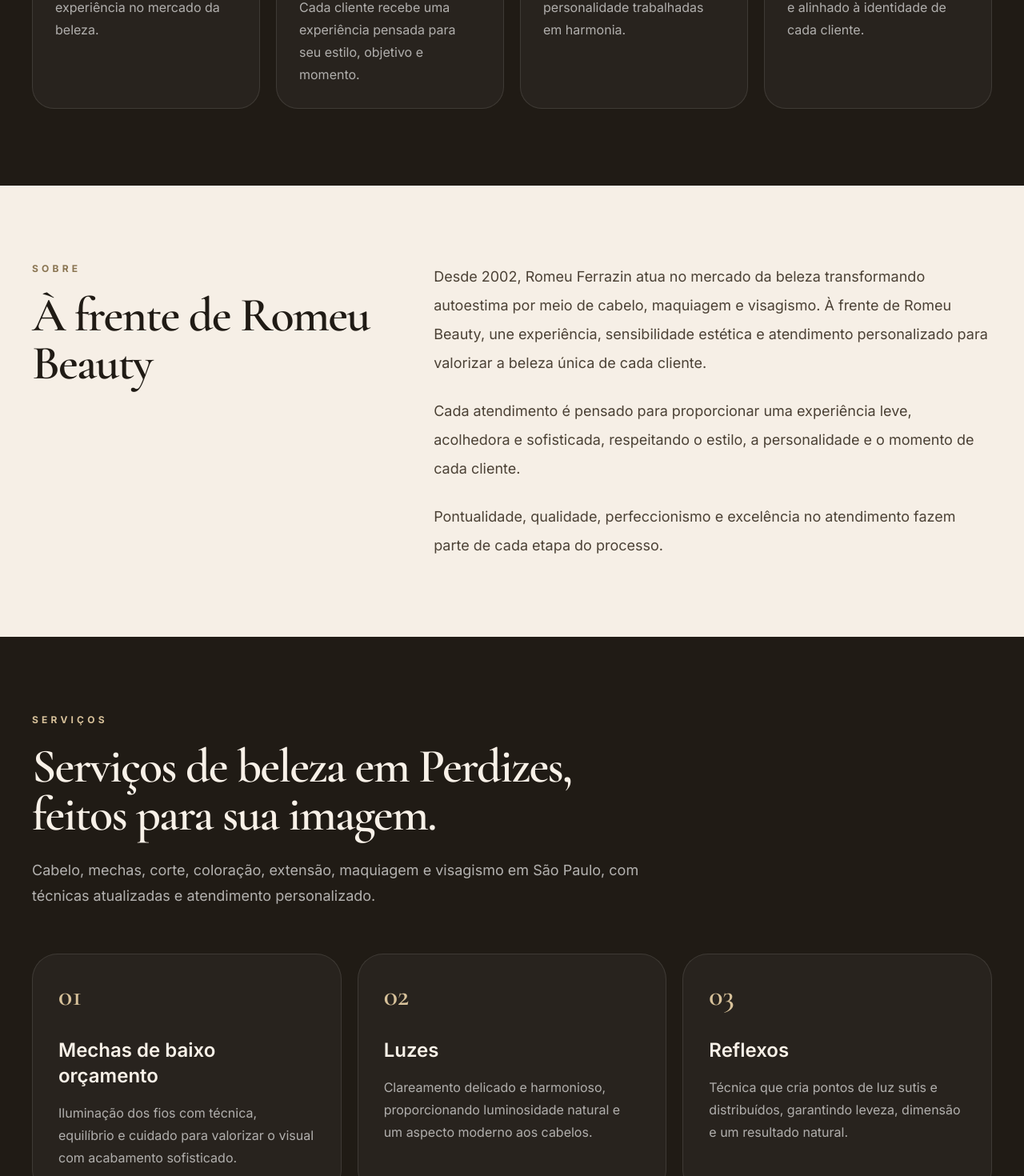
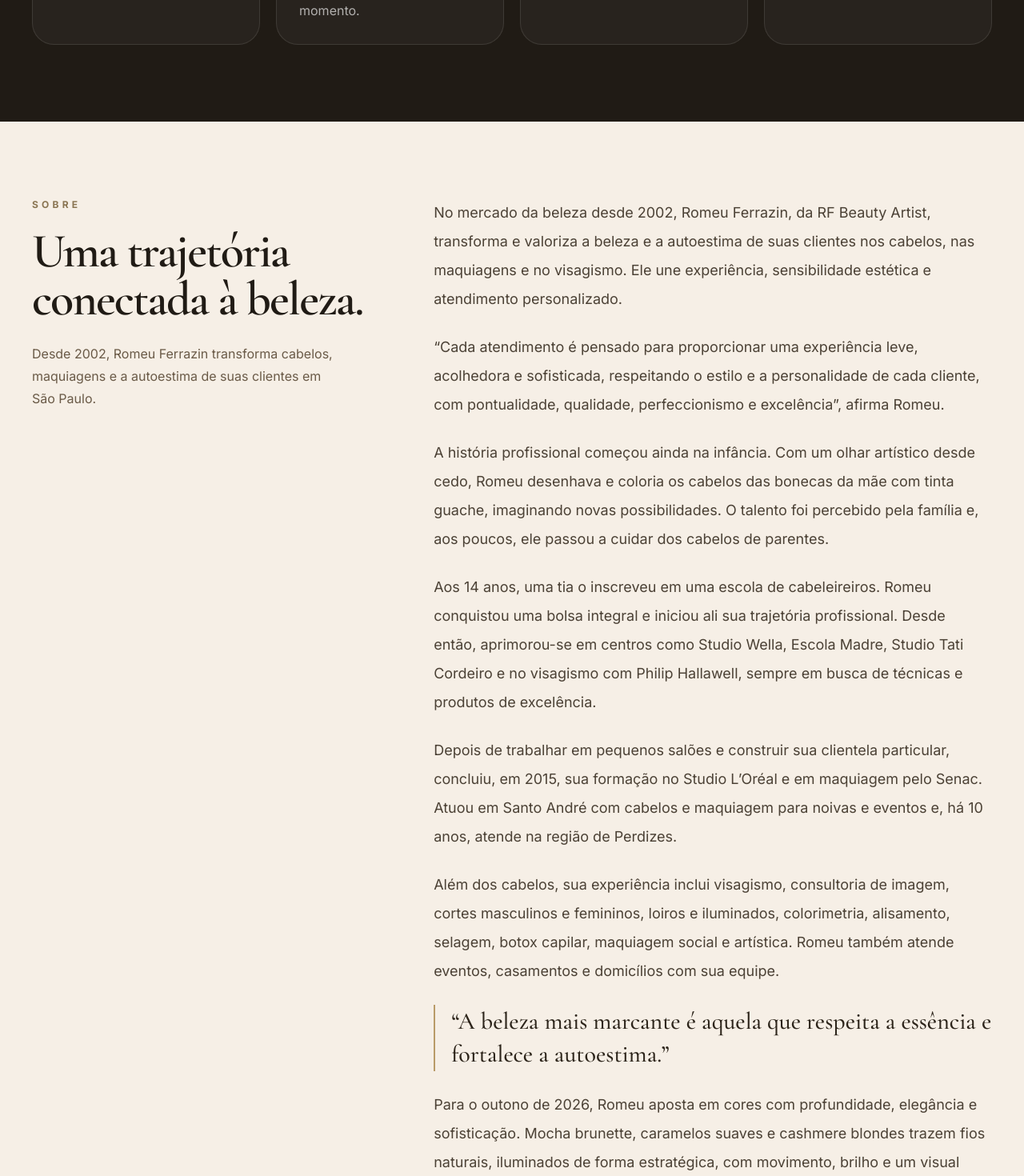
Before and after one commit to ramagla/landpage_romeu, a React (Vite) app: page / in a window 1280 px wide. Shown: the part 1330-2800 px from the top of the page at 80% size. Built offline with nearby package versions, Linux system fonts and the light colour scheme; no server answers.

Commit message:
Atualiza historia e posicionamento do Romeu

```diff
--- a/src/components/About.jsx
+++ b/src/components/About.jsx
@@ -5,19 +5,37 @@
                 <div>
                     <p className="text-xs font-bold uppercase tracking-[0.35em] text-[#8a7552]">Sobre</p>
                     <h2 id="about-title" className="mt-5 font-display text-4xl font-semibold leading-none tracking-[-0.03em] text-[#201b15] md:text-6xl">
-                        À frente de Romeu Beauty
+                        Uma trajetória conectada à beleza.
                     </h2>
+                    <p className="mt-6 max-w-sm text-base leading-7 text-[#6a5a47]">
+                        Desde 2002, Romeu Ferrazin transforma cabelos, maquiagens e a autoestima de suas clientes em São Paulo.
+                    </p>
                 </div>
 
                 <div className="space-y-6 text-base leading-8 text-[#4b4135] md:text-lg md:leading-9">
                     <p>
-                        Desde 2002, Romeu Ferrazin atua no mercado da beleza transformando autoestima por meio de cabelo, maquiagem e visagismo. À frente de Romeu Beauty, une experiência, sensibilidade estética e atendimento personalizado para valorizar a beleza única de cada cliente.
+                        No mercado da beleza desde 2002, Romeu Ferrazin, da RF Beauty Artist, transforma e valoriza a beleza e a autoestima de suas clientes nos cabelos, nas maquiagens e no visagismo. Ele une experiência, sensibilidade estética e atendimento personalizado.
                     </p>
                     <p>
-                        Cada atendimento é pensado para proporcionar uma experiência leve, acolhedora e sofisticada, respeitando o estilo, a personalidade e o momento de cada cliente.
+                        “Cada atendimento é pensado para proporcionar uma experiência leve, acolhedora e sofisticada, respeitando o estilo e a personalidade de cada cliente, com pontualidade, qualidade, perfeccionismo e excelência”, afirma Romeu.
                     </p>
                     <p>
-                        Pontualidade, qualidade, perfeccionismo e excelência no atendimento fazem parte de cada etapa do processo.
+                        A história profissional começou ainda na infância. Com um olhar artístico desde cedo, Romeu desenhava e coloria os cabelos das bonecas da mãe com tinta guache, imaginando novas possibilidades. O talento foi percebido pela família e, aos poucos, ele passou a cuidar dos cabelos de parentes.
+                    </p>
+                    <p>
+                        Aos 14 anos, uma tia o inscreveu em uma escola de cabeleireiros. Romeu conquistou uma bolsa integral e iniciou ali sua trajetória profissional. Desde então, aprimorou-se em centros como Studio Wella, Escola Madre, Studio Tati Cordeiro e no visagismo com Philip Hallawell, sempre em busca de técnicas e produtos de excelência.
+                    </p>
+                    <p>
+                        Depois de trabalhar em pequenos salões e construir sua clientela particular, concluiu, em 2015, sua formação no Studio L’Oréal e em maquiagem pelo Senac. Atuou em Santo André com cabelos e maquiagem para noivas e eventos e, há 10 anos, atende na região de Perdizes.
+                    </p>
+                    <p>
+                        Além dos cabelos, sua experiência inclui visagismo, consultoria de imagem, cortes masculinos e femininos, loiros e iluminados, colorimetria, alisamento, selagem, botox capilar, maquiagem social e artística. Romeu também atende eventos, casamentos e domicílios com sua equipe.
+                    </p>
+                    <p className="border-l-2 border-[#b99b68] pl-5 font-display text-2xl leading-snug text-[#2c241a] md:text-3xl">
+                        “A beleza mais marcante é aquela que respeita a essência e fortalece a autoestima.”
+                    </p>
+                    <p>
+                        Para o outono de 2026, Romeu aposta em cores com profundidade, elegância e sofisticação. Mocha brunette, caramelos suaves e cashmere blondes trazem fios naturais, iluminados de forma estratégica, com movimento, brilho e um visual moderno e atemporal.
                     </p>
                 </div>
             </div>
--- a/src/components/Hero.jsx
+++ b/src/components/Hero.jsx
@@ -17,11 +17,11 @@
                     </div>
 
                     <h1 className="font-display max-w-4xl text-[3rem] font-semibold leading-[0.9] tracking-[-0.04em] md:text-8xl">
-                        Beleza com técnica, elegância e personalidade.
+                        Conectado na beleza.
                     </h1>
 
                     <p className="mt-5 max-w-2xl text-base leading-7 text-[#f8f1e8]/78 md:mt-8 md:text-lg md:leading-8">
-                        Cabelo, maquiagem e visagismo em São Paulo para realçar sua beleza com técnica, elegância e sofisticação.
+                        Romeu Ferrazin une técnica, sensibilidade estética e atendimento personalizado para valorizar a sua beleza.
                     </p>
 
                     <div className="mt-8 flex flex-col gap-4 sm:flex-row md:mt-10">
--- a/src/components/MobileBusinessCard.jsx
+++ b/src/components/MobileBusinessCard.jsx
@@ -37,11 +37,11 @@
                         </p>
 
                         <h1 className="mt-2 font-display text-[2.75rem] font-semibold leading-[0.88] tracking-[-0.05em]">
-                            Beleza com técnica e presença.
+                            Conectado na beleza.
                         </h1>
 
                         <p className="mt-3 text-sm leading-6 text-white/65">
-                            Cabelo, maquiagem e visagismo com atendimento premium em São Paulo.
+                            Cabelo, maquiagem e visagismo com técnica, sensibilidade e atendimento personalizado.
                         </p>
                     </div>
 
@@ -170,6 +170,36 @@
                     </div>
                 </div>
             </section>
+
+            <section id="sobre" className="border-t border-white/10 bg-[#1c1a16] px-5 py-14">
+                <article className="mx-auto max-w-sm">
+                    <p className="text-[0.65rem] font-semibold uppercase tracking-[0.28em] text-[#d7c19a]">
+                        Sobre Romeu Ferrazin
+                    </p>
+                    <h2 className="mt-4 font-display text-4xl font-semibold leading-[0.92] tracking-[-0.04em] text-[#f8f1e8]">
+                        Uma trajetória conectada à beleza.
+                    </h2>
+
+                    <div className="mt-7 space-y-5 text-sm leading-7 text-white/68">
+                        <p>
+                            No mercado da beleza desde 2002, Romeu Ferrazin transforma e valoriza a autoestima de suas clientes por meio dos cabelos, da maquiagem e do visagismo.
+                        </p>
+                        <p>
+                            Sua história começou ainda criança, quando desenhava e coloria os cabelos das bonecas da mãe. Aos 14 anos, conquistou uma bolsa integral em uma escola de cabeleireiros e deu início à sua trajetória profissional.
+                        </p>
+                        <p>
+                            Ao longo dos anos, aprimorou-se no Studio Wella, Escola Madre, Studio Tati Cordeiro, Studio L’Oréal, Senac e no visagismo com Philip Hallawell. Há 10 anos, atende na região de Perdizes.
+                        </p>
+                        <p>
+                            Hoje, reúne experiência em cortes, loiros e iluminados, colorimetria, tratamentos capilares, consultoria de imagem, maquiagem social e artística, além de eventos, casamentos e atendimentos a domicílio.
+                        </p>
+                    </div>
+
+                    <blockquote className="mt-8 border-l-2 border-[#d7c19a] pl-4 font-display text-2xl leading-tight text-[#f8f1e8]">
+                        “A beleza mais marcante é aquela que respeita a essência e fortalece a autoestima.”
+                    </blockquote>
+                </article>
+            </section>
         </main>
     )
 }
--- a/src/config/site.js
+++ b/src/config/site.js
@@ -28,8 +28,8 @@
 
 export const services = [
     {
-        title: 'Mechas de baixo orçamento',
-        description: 'Iluminação dos fios com técnica, equilíbrio e cuidado para valorizar o visual com acabamento sofisticado.',
+        title: 'Mechas personalizadas',
+        description: 'Iluminação criada para o seu tom, estilo e rotina, com técnica, equilíbrio e acabamento sofisticado.',
     },
     {
         title: 'Luzes',
```
